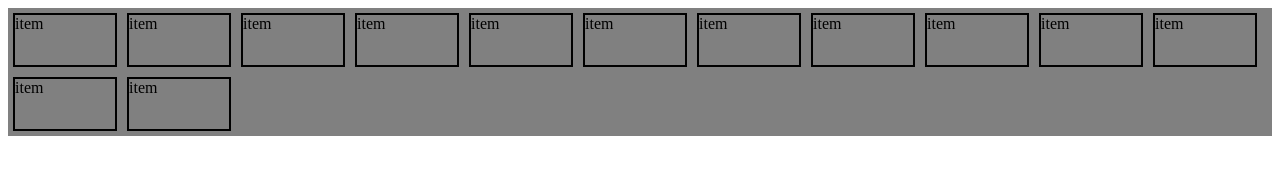
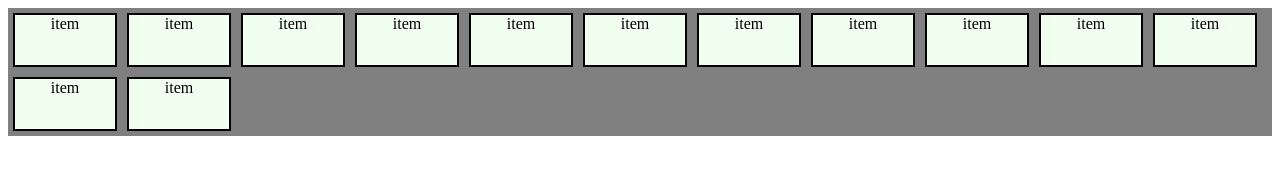
Before and after one commit to anqst/wba-mocek-adam-2c, a plain HTML site: page 18-11-2021/index.html in a window 1280 px wide. Drawn offline with Linux system fonts and the light colour scheme.

Commit message:
update css

```diff
--- a/18-11-2021/style.css
+++ b/18-11-2021/style.css
@@ -1,4 +1,4 @@
-.flex-container {
+div.flex-container {
     background-color: #808080;
 
     display: flex;
@@ -14,12 +14,14 @@
     border-color: #000000;
     border-width: 2px;
 
+    text-align: center;
     margin: 5px;
 
     width: 100px;
     height: 50px;
+    background-color: #f0fff0;
 
-    display: block;
+    display: inline;
     flex-grow: 0;
     flex-shrink: 1;
     flex-basis: auto;
```
